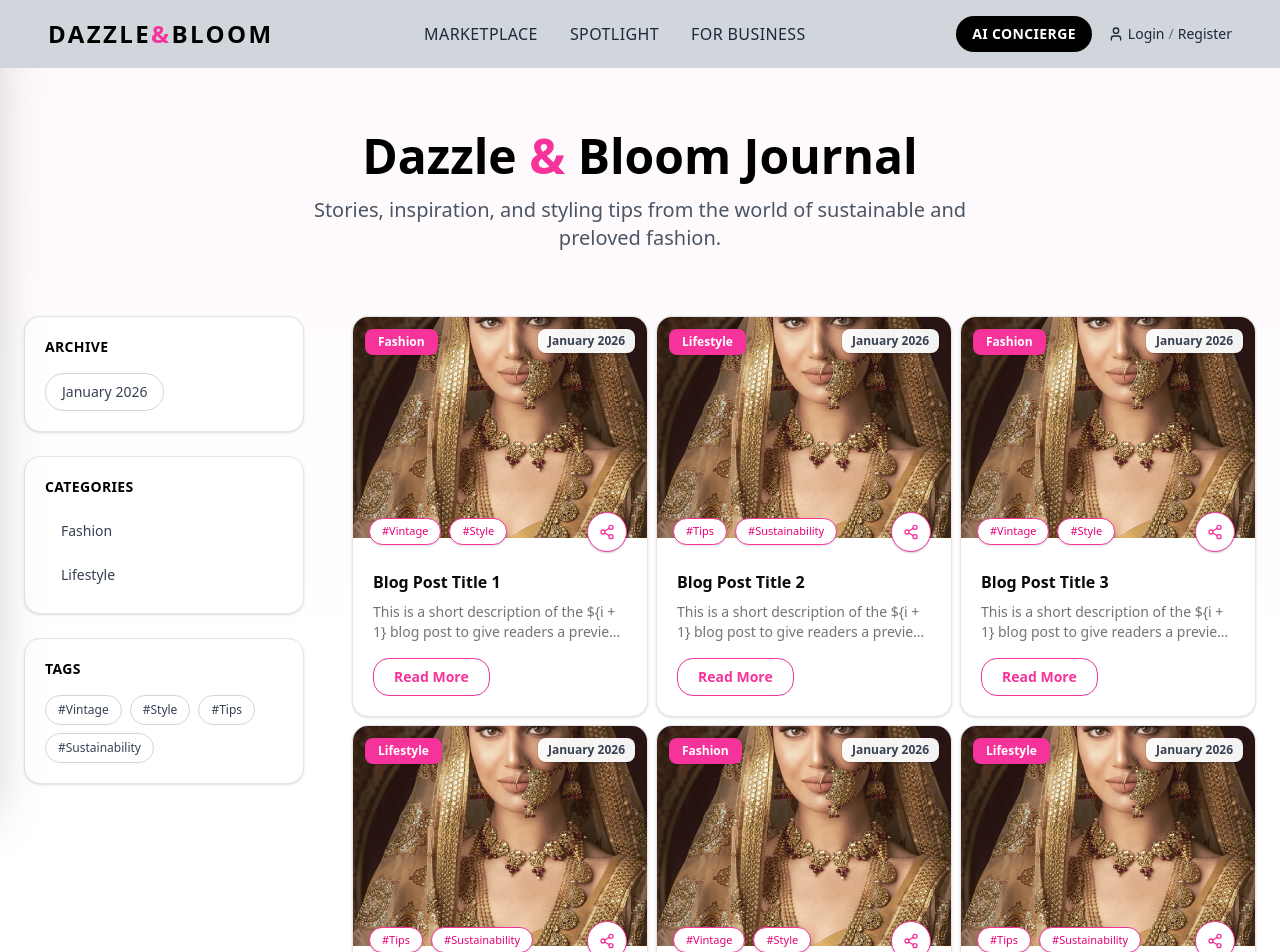
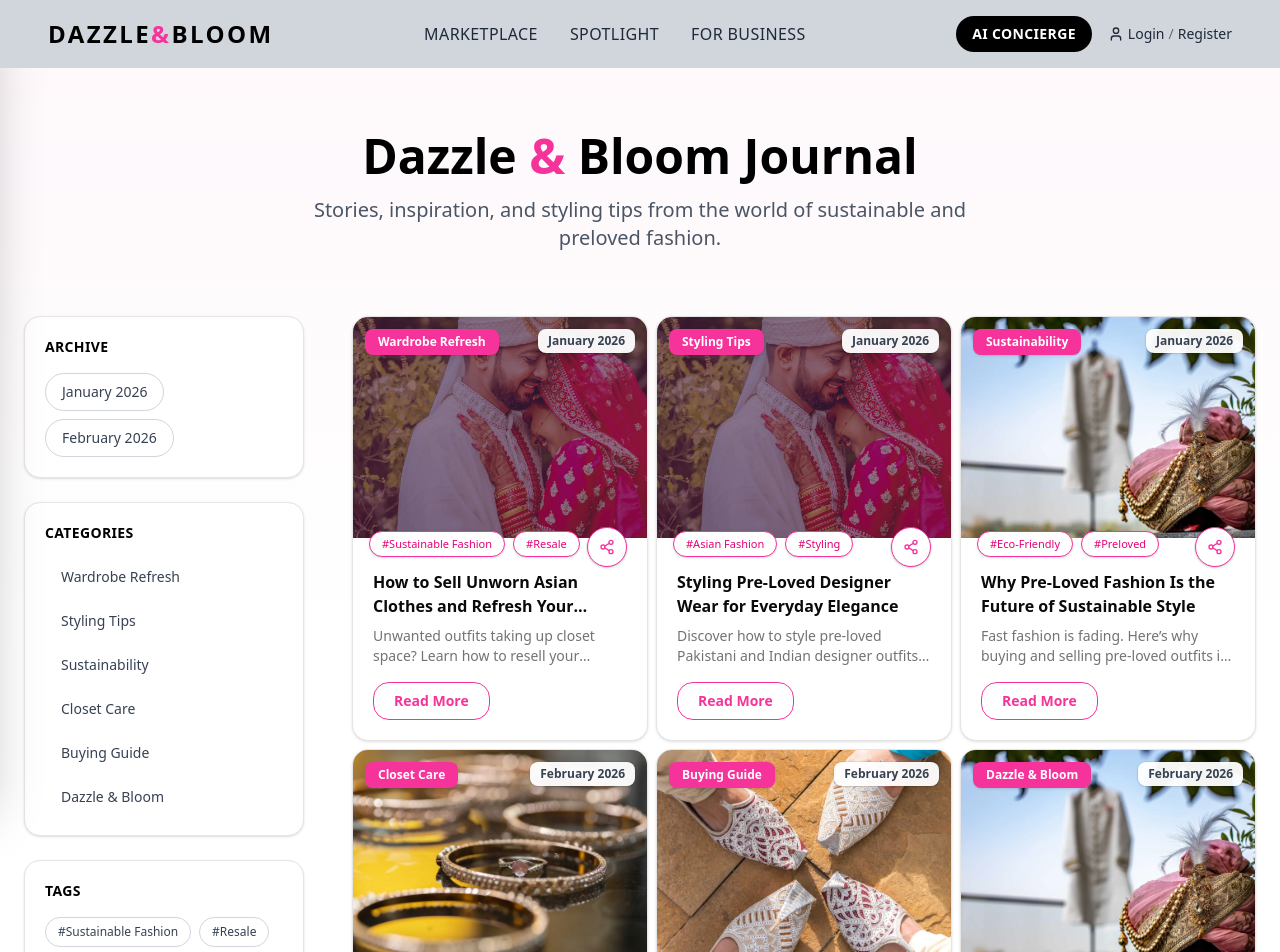
Before and after one commit to AfraSayaab/product-seller, a Next.js app: page /blog in a window 1280 px wide. Shown: the top 952 px of the page. Built offline with nearby package versions, Linux system fonts and the light colour scheme.

Commit message:
dynamic blog page using dummy API

```diff
--- /dev/null
+++ b/src/app/api/blogs/[slug]/route.ts
@@ -0,0 +1,21 @@
+import { NextResponse } from "next/server";
+import { BLOGS } from "../data";
+
+export async function GET(
+  req: Request,
+  { params }: { params: Promise<{ slug: string }> }
+) {
+  const { slug } = await params;
+  console.log("Slug param:", slug);
+
+  const post = BLOGS.find((b) => b.slug === slug);
+
+  if (!post) {
+    return NextResponse.json({ message: "Not found" }, { status: 404 });
+  }
+
+  return NextResponse.json({
+    ...post,
+    content: `<p>This is full content for ${post.title}</p>`,
+  });
+}
--- /dev/null
+++ b/src/app/api/blogs/data.ts
@@ -0,0 +1,70 @@
+import { BlogPost } from "@/app/blog/components/BlogList";
+
+export const BLOGS: BlogPost[] = [
+  {
+    slug: "sell-unworn-asian-clothes-online",
+    title: "How to Sell Unworn Asian Clothes and Refresh Your Wardrobe",
+    excerpt:
+      "Unwanted outfits taking up closet space? Learn how to resell your unworn Asian clothes and give them a second life with Dazzle & Bloom.",
+    image: "/hero-image1.webp",
+    date: "2026-01-12",
+    month: "January 2026",
+    category: "Wardrobe Refresh",
+    tags: [ "Sustainable Fashion", "Resale"],
+  },
+  {
+    slug: "styling-preloved-designer-wear",
+    title: "Styling Pre-Loved Designer Wear for Everyday Elegance",
+    excerpt:
+      "Discover how to style pre-loved Pakistani and Indian designer outfits for daily wear without compromising elegance.",
+    image: "/hero-image1.webp",
+    date: "2026-01-18",
+    month: "January 2026",
+    category: "Styling Tips",
+    tags: [ "Asian Fashion", "Styling"],
+  },
+  {
+    slug: "why-preloved-fashion-is-the-future",
+    title: "Why Pre-Loved Fashion Is the Future of Sustainable Style",
+    excerpt:
+      "Fast fashion is fading. Here’s why buying and selling pre-loved outfits is shaping the future of sustainable wardrobes.",
+    image: "/hero-image2.webp",
+    date: "2026-01-22",
+    month: "January 2026",
+    category: "Sustainability",
+    tags: ["Eco-Friendly", "Preloved"],
+  },
+  {
+    slug: "declutter-closet-asian-wear",
+    title: "Declutter Your Closet: Let Your Asian Wear Find a New Home",
+    excerpt:
+      "From bridal dresses to festive outfits, learn how to declutter your wardrobe and earn while doing it.",
+    image: "/hero-image3.webp",
+    date: "2026-02-02",
+    month: "February 2026",
+    category: "Closet Care",
+    tags: ["Wardrobe", "Decluttering"],
+  },
+  {
+    slug: "buying-preloved-ethnic-wear-safely",
+    title: "Buying Pre-Loved Ethnic Wear Online: What to Look For",
+    excerpt:
+      "Shopping pre-loved ethnic wear? Here’s how to find quality outfits, avoid mistakes, and shop confidently.",
+    image: "/hero-image4.webp",
+    date: "2026-02-08",
+    month: "February 2026",
+    category: "Buying Guide",
+    tags: ["Shopping Tips"],
+  },
+  {
+    slug: "turn-unused-outfits-into-cash",
+    title: "Turn Your Unused Outfits into Cash with Dazzle & Bloom",
+    excerpt:
+      "That outfit you wore once can still shine. Learn how Dazzle & Bloom helps you sell easily and responsibly.",
+    image: "/hero-image2.webp",
+    date: "2026-02-12",
+    month: "February 2026",
+    category: "Dazzle & Bloom",
+    tags: ["Resale", "Second-Hand"],
+  },
+];
--- a/src/app/blog/[slug]/page.tsx
+++ b/src/app/blog/[slug]/page.tsx
@@ -4,63 +4,42 @@ import BlogShare from "../components/detail/BlogShare";
 import BlogTags from "../components/detail/BlogTags";
 import Image from "next/image";
 import RelatedPosts from "../components/detail/RelatedPosts";
-
-import { BlogPost } from "../components/BlogList";
 import Footer from "@/components/Footer";
 import { HeaderLayout } from "@/components/Header/header";
+import { notFound } from "next/navigation";
+import { BlogPost } from "../components/BlogList";
 
 type PageProps = {
-  params: Promise<{
-    slug: string;
-  }>;
+  params: Promise<{ slug: string }>;
 };
 
 export default async function BlogPostPage({ params }: PageProps) {
-  const { slug } = await params;
+  const { slug } = await params; // ✅ REQUIRED
 
-  const post: BlogPost = {
-    slug,
-    title: "Sample Blog Title",
-    excerpt: "Short summary of the blog post for cards and previews.",
-    image: "/blog-placeholder.webp",
-    date: "2026-01-12",
-    month: "January 2026",
-    category: "Fashion",
-    tags: ["Style", "Vintage"],
-  };
+  const baseUrl =
+    process.env.NEXT_PUBLIC_BASE_URL ?? "http://localhost:3000";
 
-  const content = `
-    <p>What is Lorem Ipsum?
-    Lorem Ipsum is simply dummy text of the printing and typesetting industry. Lorem Ipsum has been the industry's standard dummy text ever since the 1500s, when an unknown printer took a galley of type and scrambled it to make a type specimen book. It has survived not only five centuries, but also the leap into electronic typesetting, remaining essentially unchanged. It was popularised in the 1960s with the release of Letraset sheets containing Lorem Ipsum passages, and more recently with desktop publishing software like Aldus PageMaker including versions of Lorem Ipsum.
+  const res = await fetch(`${baseUrl}/api/blogs/${slug}`, {
+    cache: "no-store",
+  });
 
-    Why do we use it?
-    It is a long established fact that a reader will be distracted by the readable content of a page when looking at its layout. The point of using Lorem Ipsum is that it has a more-or-less normal distribution of letters, as opposed to using 'Content here, content here', making it look like readable English. Many desktop publishing packages and web page editors now use Lorem Ipsum as their default model text, and a search for 'lorem ipsum' will uncover many web sites still in their infancy. Various versions have evolved over the years, sometimes by accident, sometimes on purpose (injected humour and the like).
+  if (!res.ok) {
+    notFound();
+  }
 
-
-    Where does it come from?
-    Contrary to popular belief, Lorem Ipsum is not simply random text. It has roots in a piece of classical Latin literature from 45 BC, making it over 2000 years old. Richard McClintock, a Latin professor at Hampden-Sydney College in Virginia, looked up one of the more obscure Latin words, consectetur, from a Lorem Ipsum passage, and going through the cites of the word in classical literature, discovered the undoubtable source. Lorem Ipsum comes from sections 1.10.32 and 1.10.33 of "de Finibus Bonorum et Malorum" (The Extremes of Good and Evil) by Cicero, written in 45 BC. This book is a treatise on the theory of ethics, very popular during the Renaissance. The first line of Lorem Ipsum, "Lorem ipsum dolor sit amet..", comes from a line in section 1.10.32.
-
-    The standard chunk of Lorem Ipsum used since the 1500s is reproduced below for those interested. Sections 1.10.32 and 1.10.33 from "de Finibus Bonorum et Malorum" by Cicero are also reproduced in their exact original form, accompanied by English versions from the 1914 translation by H. Rackham.
-
-    Where can I get some?
-    There are many variations of passages of Lorem Ipsum available, but the majority have suffered alteration in some form, by injected humour, or randomised words which don't look even slightly believable. If you are going to use a passage of Lorem Ipsum, you need to be sure there isn't anything embarrassing hidden in the middle of text. All the Lorem Ipsum generators on the Internet tend to repeat predefined chunks as necessary, making this the first true generator on the Internet. It uses a dictionary of over 200 Latin words, combined with a handful of model sentence structures, to generate Lorem Ipsum which looks reasonable. The generated Lorem Ipsum is therefore always free from repetition, injected humour, or non-characteristic words etc.</p>
-  `;
+  const post: BlogPost & { content: string } = await res.json();
 
   return (
     <>
       <HeaderLayout />
       <main className="bg-background">
-        {/* Hero Section */}
         <BlogHero post={post} />
 
-        {/* Content + Sidebar */}
         <div className="flex max-w-7xl mx-auto px-4 lg:px-8 gap-8 py-10">
-
           {/* Main Content */}
           <div className="flex-1">
-            <BlogContent content={content} />
+            <BlogContent content={post.content} />
 
-            {/* Bottom Blog Image */}
             <div className="relative w-full h-64 mt-6 rounded-lg overflow-hidden">
               <Image
                 src={post.image}
@@ -69,11 +48,9 @@ export default async function BlogPostPage({ params }: PageProps) {
                 className="object-cover"
               />
             </div>
-
-
           </div>
 
-          {/* Right Sidebar */}
+          {/* Sidebar */}
           <aside className="w-64 shrink-0 space-y-6 sticky top-20 self-start">
             <div>
               <h4 className="font-semibold">Date:</h4> <p>{post.date}</p>
@@ -83,9 +60,7 @@ export default async function BlogPostPage({ params }: PageProps) {
               <p>{post.category}</p>
             </div>
             <BlogTags tags={post.tags} />
-
             <BlogShare title={post.title} />
-
           </aside>
         </div>
 
--- a/src/app/blog/components/BlogList.tsx
+++ b/src/app/blog/components/BlogList.tsx
@@ -1,6 +1,6 @@
 "use client";
 
-import { useState } from "react";
+import { useEffect, useState } from "react";
 import BlogCard from "./BlogCard";
 import Pagination from "./Pagination";
 import BlogFilters from "./BlogFilters";
@@ -11,36 +11,37 @@ export type BlogPost = {
   title: string;
   excerpt: string;
   image: string;
-  date: string; // ISO string
+  date: string;
   month: string;
   category: string;
   tags: string[];
 };
 
-/* -------------------- DUMMY BLOG DATA -------------------- */
-const BLOGS: BlogPost[] = Array.from({ length: 22 }).map((_, i) => ({
-  slug: `blog-post-${i + 1}`,
-  title: `Blog Post Title ${i + 1}`,
-  excerpt:
-    "This is a short description of the ${i + 1} blog post to give readers a preview of the content and entice them to click continue reading.",
-  image: "/blog-placeholder.webp",
-  date: "2026-01-12",
-  month: "January 2026",
-  category: i % 2 === 0 ? "Fashion" : "Lifestyle",
-  tags: i % 2 === 0 ? ["Vintage", "Style"] : ["Tips", "Sustainability"],
-}));
-
 const POSTS_PER_PAGE = 6;
 
 /* -------------------- COMPONENT -------------------- */
 export default function BlogList({ currentPage }: { currentPage: number }) {
+  /* -------------------- DATA STATE -------------------- */
+  const [blogs, setBlogs] = useState<BlogPost[]>([]);
+  const [totalPages, setTotalPages] = useState(1);
+
   /* -------------------- FILTER STATES -------------------- */
   const [month, setMonth] = useState<string | null>(null);
   const [category, setCategory] = useState<string | null>(null);
   const [tag, setTag] = useState<string | null>(null);
 
+  /* -------------------- FETCH BLOGS -------------------- */
+  useEffect(() => {
+    fetch(`/api/blogs?page=${currentPage}&limit=${POSTS_PER_PAGE}`)
+      .then((res) => res.json())
+      .then((data) => {
+        setBlogs(data.data);
+        setTotalPages(data.totalPages);
+      });
+  }, [currentPage]);
+
   /* -------------------- FILTER LOGIC -------------------- */
-  const filteredBlogs: BlogPost[] = BLOGS.filter((post: BlogPost) => {
+  const filteredBlogs = blogs.filter((post) => {
     return (
       (!month || post.month === month) &&
       (!category || post.category === category) &&
@@ -48,15 +49,10 @@ export default function BlogList({ currentPage }: { currentPage: number }) {
     );
   });
 
-  /* -------------------- PAGINATION -------------------- */
-  const start = (currentPage - 1) * POSTS_PER_PAGE;
-  const paginatedBlogs = filteredBlogs.slice(start, start + POSTS_PER_PAGE);
-  const totalPages = Math.ceil(filteredBlogs.length / POSTS_PER_PAGE);
-
   /* -------------------- FILTER OPTIONS -------------------- */
-  const months = [...new Set(BLOGS.map((b: BlogPost) => b.month))];
-  const categories = [...new Set(BLOGS.map((b: BlogPost) => b.category))];
-  const tags = [...new Set(BLOGS.flatMap((b: BlogPost) => b.tags))];
+  const months = [...new Set(blogs.map((b) => b.month))];
+  const categories = [...new Set(blogs.map((b) => b.category))];
+  const tags = [...new Set(blogs.flatMap((b) => b.tags))];
 
   /* -------------------- RENDER -------------------- */
   return (
@@ -64,7 +60,7 @@ export default function BlogList({ currentPage }: { currentPage: number }) {
       {/* Header */}
       <div className="mb-16 text-center space-y-4">
         <h1 className="text-4xl md:text-5xl font-bold text-black">
-          Dazzle <span className="text-pink-500"> &</span> Bloom Journal
+          Dazzle <span className="text-pink-500">&</span> Bloom Journal
         </h1>
         <p className="mx-auto max-w-2xl text-gray-600 text-lg md:text-xl">
           Stories, inspiration, and styling tips from the world of sustainable
@@ -72,7 +68,7 @@ export default function BlogList({ currentPage }: { currentPage: number }) {
         </p>
       </div>
 
-      {/* Grid: Sidebar + Blogs */}
+      {/* Grid */}
       <div className="grid gap-12 lg:grid-cols-[280px_1fr]">
         {/* Sidebar Filters */}
         <BlogFilters
@@ -83,22 +79,26 @@ export default function BlogList({ currentPage }: { currentPage: number }) {
           selectedCategory={category}
           selectedTag={tag}
           onSelectMonth={(v) => setMonth(v === month ? null : v)}
-          onSelectCategory={(v) => setCategory(v === category ? null : v)}
+          onSelectCategory={(v) =>
+            setCategory(v === category ? null : v)
+          }
           onSelectTag={(v) => setTag(v === tag ? null : v)}
         />
 
         {/* Blog Cards + Pagination */}
         <div className="space-y-12">
           <div className="grid gap-2 md:grid-cols-2 xl:grid-cols-3">
-            {paginatedBlogs.map((post: BlogPost) => (
+            {filteredBlogs.map((post) => (
               <BlogCard key={post.slug} post={post} />
             ))}
           </div>
 
-          {/* Pagination */}
           {totalPages > 1 && (
             <div className="flex justify-center">
-              <Pagination currentPage={currentPage} totalPages={totalPages} />
+              <Pagination
+                currentPage={currentPage}
+                totalPages={totalPages}
+              />
             </div>
           )}
         </div>
--- a/src/app/blog/components/detail/RelatedPosts.tsx
+++ b/src/app/blog/components/detail/RelatedPosts.tsx
@@ -1,29 +1,25 @@
 "use client";
 
 import BlogCard from "../BlogCard";
+import { useEffect, useState } from "react";
+import { BlogPost } from "../BlogList";
 
 export default function RelatedPosts() {
+  const [posts, setPosts] = useState<BlogPost[]>([]);
+
+  useEffect(() => {
+    fetch("/api/blogs?limit=3")
+      .then((res) => res.json())
+      .then((data) => setPosts(data.data));
+  }, []);
+
   return (
     <section className="mx-auto max-w-7xl px-6 pb-24">
-      <h3 className="mb-8 text-2xl font-bold text-black">
-        Related Posts
-      </h3>
+      <h3 className="mb-8 text-2xl font-bold text-black">Related Posts</h3>
 
       <div className="grid gap-6 md:grid-cols-2 xl:grid-cols-3">
-        {[1, 2, 3].map((i) => (
-          <BlogCard
-            key={i}
-            post={{
-              slug: "sample",
-              title: "Related Blog Post",
-              excerpt: "Short description here...",
-              image: "/blog-placeholder.webp",
-              date: "",
-              month: "",
-              category: "Fashion",
-              tags: [],
-            }}
-          />
+        {posts.map((post) => (
+          <BlogCard key={post.slug} post={post} />
         ))}
       </div>
     </section>
```
Also changed, not shown: src/app/api/blogs/route.ts (added, +19 -0 lines). Lines whose indentation alone changed are shown as unchanged.
